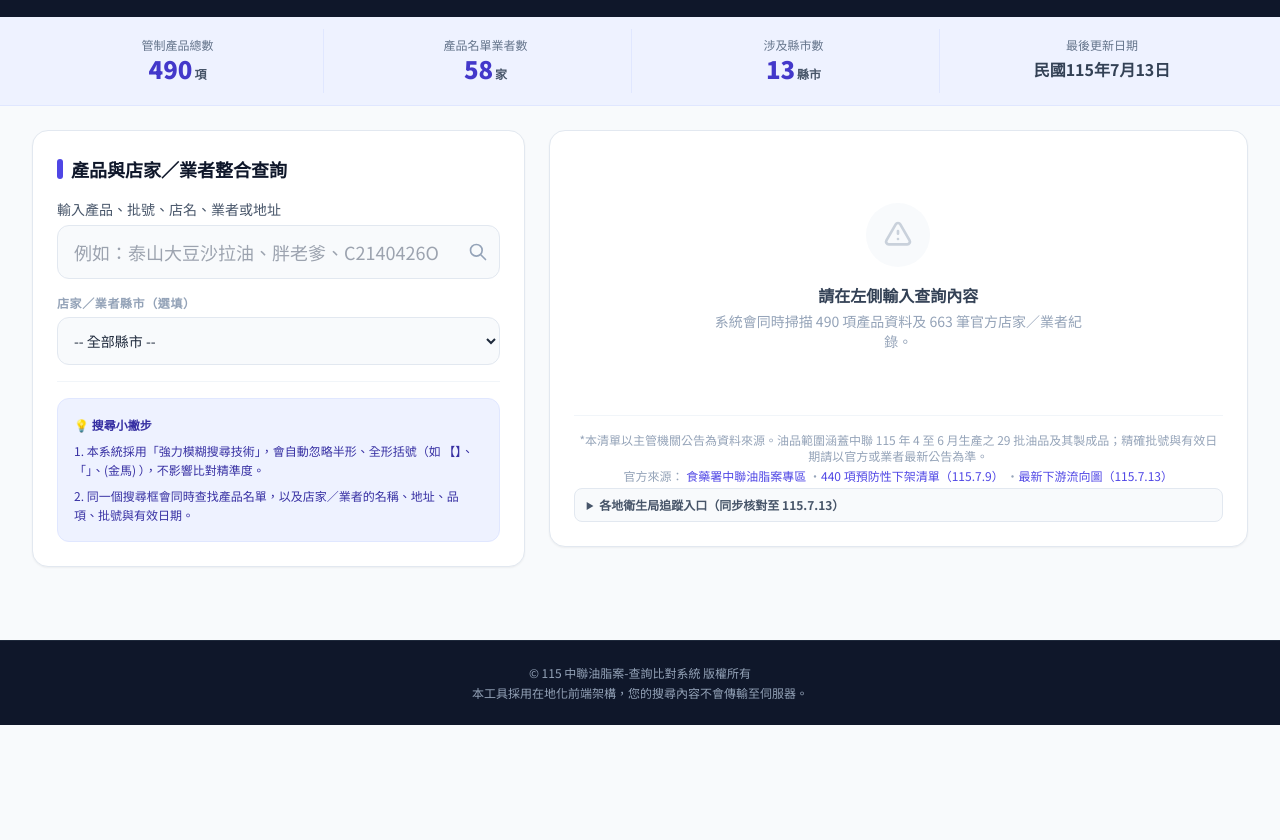
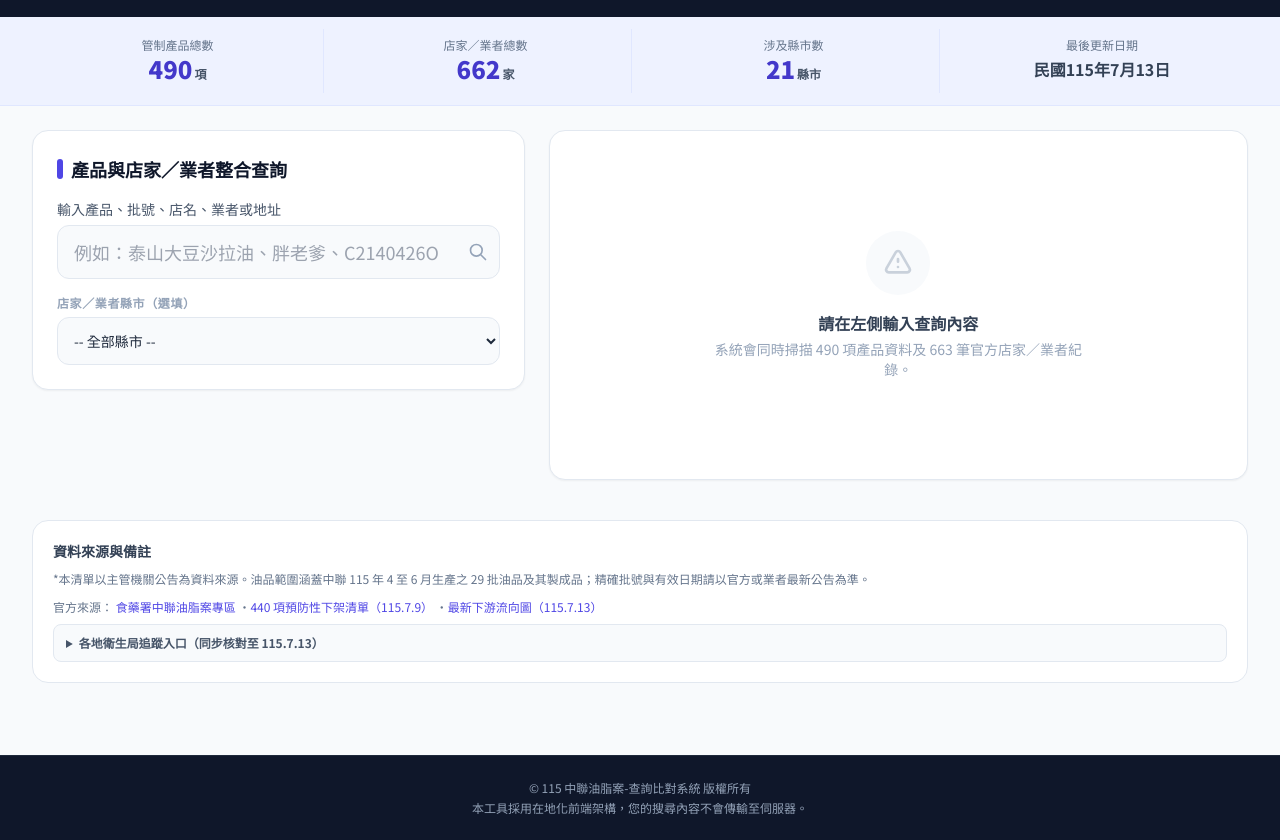
Before and after one commit to what0369/oil-case-checker, a plain HTML site: page index.html in a window 1280 px wide. Shown: the part 75-915 px from the top of the page. Before the commit the page ends 800 px from the top, so only its background shows below. Drawn offline with nearby package versions, Linux system fonts and the light colour scheme.

Commit message:
Refine search layout and overview stats

```diff
--- a/index.html
+++ b/index.html
@@ -61,8 +61,8 @@
                 <span class="text-2xl font-black text-indigo-700" id="stat-total-products">--</span><span class="text-xs text-slate-600 font-semibold ml-0.5">項</span>
             </div>
             <div class="p-2 border-r border-indigo-100 last:border-none">
-                <span class="text-xs text-slate-500 block">產品名單業者數</span>
-                <span class="text-2xl font-black text-indigo-700" id="stat-total-vendors">--</span><span class="text-xs text-slate-600 font-semibold ml-0.5">家</span>
+                <span class="text-xs text-slate-500 block">店家／業者總數</span>
+                <span class="text-2xl font-black text-indigo-700" id="stat-total-businesses" title="依店家／業者名稱與地址去重計算">--</span><span class="text-xs text-slate-600 font-semibold ml-0.5">家</span>
             </div>
             <div class="p-2 border-r border-indigo-100 last:border-none">
                 <span class="text-xs text-slate-500 block">涉及縣市數</span>
@@ -108,14 +108,6 @@
                                     <option value="">-- 全部縣市 --</option>
                                 </select>
                             </div>
-                            <hr class="border-slate-100 my-2">
-                            <div class="bg-indigo-50 border border-indigo-100 rounded-xl p-4 text-xs text-indigo-800 leading-relaxed space-y-1.5">
-                                <p class="font-semibold flex items-center gap-1">
-                                    💡 搜尋小撇步
-                                </p>
-                                <p>1. 本系統採用「強力模糊搜尋技術」，會自動忽略半形、全形括號（如 【】、「」、(金馬) ），不影響比對精準度。</p>
-                                <p>2. 同一個搜尋框會同時查找產品名單，以及店家／業者的名稱、地址、品項、批號與有效日期。</p>
-                            </div>
                         </div>
                     </div>
                 </div>
@@ -149,31 +141,6 @@
                                     <!-- 動態生成項目 -->
                                 </div>
                             </div>
-                        </div>
-                        <!-- 宣導警語 -->
-                        <div class="text-center text-xs text-slate-400 border-t border-slate-100 pt-4 mt-4 space-y-1">
-                            <p>*本清單以主管機關公告為資料來源。油品範圍涵蓋中聯 115 年 4 至 6 月生產之 29 批油品及其製成品；精確批號與有效日期請以官方或業者最新公告為準。</p>
-                            <p>
-                                官方來源：
-                                <a class="text-indigo-600 hover:underline" href="https://www.fda.gov.tw/TC/site13712.aspx" target="_blank" rel="noopener noreferrer">食藥署中聯油脂案專區</a>
-                                ・<a class="text-indigo-600 hover:underline" href="https://www.fda.gov.tw/tc/includes/GetFile.ashx?id=f639192111390612445&amp;iid=13719&amp;type=3" target="_blank" rel="noopener noreferrer">440 項預防性下架清單（115.7.9）</a>
-                                ・<a class="text-indigo-600 hover:underline" href="https://www.fda.gov.tw/tc/includes/GetFile.ashx?id=f639195480017506674&amp;iid=13717&amp;type=3" target="_blank" rel="noopener noreferrer">最新下游流向圖（115.7.13）</a>
-                            </p>
-                            <details class="mt-2 text-left rounded-lg border border-slate-200 bg-slate-50 px-3 py-2">
-                                <summary class="cursor-pointer font-semibold text-slate-600">各地衛生局追蹤入口（同步核對至 115.7.13）</summary>
-                                <p class="mt-2 leading-6">
-                                    <a class="text-indigo-600 hover:underline" href="https://health.gov.taipei/cp.aspx?n=6555F4B30177F97D" target="_blank" rel="noopener noreferrer">臺北市</a>
-                                    ・<a class="text-indigo-600 hover:underline" href="https://foodtracer.health.ntpc.gov.tw/w/foodtracer/oil" target="_blank" rel="noopener noreferrer">新北市</a>
-                                    ・<a class="text-indigo-600 hover:underline" href="https://food-safety.tycg.gov.tw/News_Content.aspx?n=1268&amp;s=6264&amp;sms=11293" target="_blank" rel="noopener noreferrer">桃園市</a>
-                                    ・<a class="text-indigo-600 hover:underline" href="https://dep.hcchb.gov.tw/ch/home.jsp?dataserno=202607090001&amp;id=43&amp;mcustomize=onemessages_view.jsp&amp;mserno=202310020002&amp;parentpath=0%2C40%2C42&amp;t=HcchbOnes&amp;toolsflag=Y" target="_blank" rel="noopener noreferrer">新竹市</a>
-                                    ・<a class="text-indigo-600 hover:underline" href="https://www.hcshb.gov.tw/News_Content.aspx?n=24&amp;s=109802" target="_blank" rel="noopener noreferrer">新竹縣</a>
-                                    ・<a class="text-indigo-600 hover:underline" href="https://www.mlshb.gov.tw/nc/article?id=64766940-e130-48d1-9736-acabed4454b5" target="_blank" rel="noopener noreferrer">苗栗縣</a>
-                                    ・<a class="text-indigo-600 hover:underline" href="https://www.taichung.gov.tw/3320502/post" target="_blank" rel="noopener noreferrer">臺中市</a>
-                                    ・<a class="text-indigo-600 hover:underline" href="https://www.chcg.gov.tw/ch2/newsdetail.aspx?bull_id=433874" target="_blank" rel="noopener noreferrer">彰化縣</a>
-                                    ・<a class="text-indigo-600 hover:underline" href="https://health.kcg.gov.tw/Content_List.aspx?n=CD6EBC84144C4E1B" target="_blank" rel="noopener noreferrer">高雄市</a>
-                                </p>
-                                <p class="mt-1 text-slate-500">地方資料多為下游業者、通路、稽查與下架進度；產品查詢仍以食藥署清單為主，避免把業者名單重複計為產品。</p>
-                            </details>
                         </div>
                     </div>
                 </div>
@@ -274,6 +241,33 @@
                 </div>
             </div>
         </div>
+
+        <!-- 全站資料來源與備註：固定置於主要內容最下方，避免打斷查詢結果 -->
+        <section id="source-notes" class="mt-10 bg-white rounded-2xl border border-slate-200 p-5 text-xs text-slate-500 leading-relaxed space-y-2">
+            <h2 class="text-sm font-bold text-slate-700">資料來源與備註</h2>
+            <p>*本清單以主管機關公告為資料來源。油品範圍涵蓋中聯 115 年 4 至 6 月生產之 29 批油品及其製成品；精確批號與有效日期請以官方或業者最新公告為準。</p>
+            <p>
+                官方來源：
+                <a class="text-indigo-600 hover:underline" href="https://www.fda.gov.tw/TC/site13712.aspx" target="_blank" rel="noopener noreferrer">食藥署中聯油脂案專區</a>
+                ・<a class="text-indigo-600 hover:underline" href="https://www.fda.gov.tw/tc/includes/GetFile.ashx?id=f639192111390612445&amp;iid=13719&amp;type=3" target="_blank" rel="noopener noreferrer">440 項預防性下架清單（115.7.9）</a>
+                ・<a class="text-indigo-600 hover:underline" href="https://www.fda.gov.tw/tc/includes/GetFile.ashx?id=f639195480017506674&amp;iid=13717&amp;type=3" target="_blank" rel="noopener noreferrer">最新下游流向圖（115.7.13）</a>
+            </p>
+            <details class="rounded-lg border border-slate-200 bg-slate-50 px-3 py-2">
+                <summary class="cursor-pointer font-semibold text-slate-600">各地衛生局追蹤入口（同步核對至 115.7.13）</summary>
+                <p class="mt-2 leading-6">
+                    <a class="text-indigo-600 hover:underline" href="https://health.gov.taipei/cp.aspx?n=6555F4B30177F97D" target="_blank" rel="noopener noreferrer">臺北市</a>
+                    ・<a class="text-indigo-600 hover:underline" href="https://foodtracer.health.ntpc.gov.tw/w/foodtracer/oil" target="_blank" rel="noopener noreferrer">新北市</a>
+                    ・<a class="text-indigo-600 hover:underline" href="https://food-safety.tycg.gov.tw/News_Content.aspx?n=1268&amp;s=6264&amp;sms=11293" target="_blank" rel="noopener noreferrer">桃園市</a>
+                    ・<a class="text-indigo-600 hover:underline" href="https://dep.hcchb.gov.tw/ch/home.jsp?dataserno=202607090001&amp;id=43&amp;mcustomize=onemessages_view.jsp&amp;mserno=202310020002&amp;parentpath=0%2C40%2C42&amp;t=HcchbOnes&amp;toolsflag=Y" target="_blank" rel="noopener noreferrer">新竹市</a>
+                    ・<a class="text-indigo-600 hover:underline" href="https://www.hcshb.gov.tw/News_Content.aspx?n=24&amp;s=109802" target="_blank" rel="noopener noreferrer">新竹縣</a>
+                    ・<a class="text-indigo-600 hover:underline" href="https://www.mlshb.gov.tw/nc/article?id=64766940-e130-48d1-9736-acabed4454b5" target="_blank" rel="noopener noreferrer">苗栗縣</a>
+                    ・<a class="text-indigo-600 hover:underline" href="https://www.taichung.gov.tw/3320502/post" target="_blank" rel="noopener noreferrer">臺中市</a>
+                    ・<a class="text-indigo-600 hover:underline" href="https://www.chcg.gov.tw/ch2/newsdetail.aspx?bull_id=433874" target="_blank" rel="noopener noreferrer">彰化縣</a>
+                    ・<a class="text-indigo-600 hover:underline" href="https://health.kcg.gov.tw/Content_List.aspx?n=CD6EBC84144C4E1B" target="_blank" rel="noopener noreferrer">高雄市</a>
+                </p>
+                <p class="mt-1 text-slate-500">地方資料多為下游業者、通路、稽查與下架進度；產品查詢仍以食藥署清單為主，避免把業者名單重複計為產品。</p>
+            </details>
+        </section>
     </main>
     <!-- 頁腳 -->
     <footer class="bg-slate-900 text-slate-400 border-t border-slate-800 text-center py-6 text-xs mt-12 space-y-1">
@@ -810,10 +804,17 @@
         }
         // 統計頂部數據
         function calculateOverallStats() {
-            const uniqueVendors = new Set(productsDatabase.map(p => p.vendor)).size;
-            const uniqueCounties = new Set(productsDatabase.map(p => p.county)).size;
+            const uniqueBusinesses = new Set(
+                businessDatabase
+                    .map(item => `${String(item.name || '').trim()}|${String(item.address || '').trim()}`)
+                    .filter(key => key !== '|')
+            ).size;
+            const uniqueCounties = new Set([
+                ...productsDatabase.map(item => item.county),
+                ...businessDatabase.map(item => item.county)
+            ].filter(Boolean)).size;
             document.getElementById('stat-total-products').textContent = productsDatabase.length;
-            document.getElementById('stat-total-vendors').textContent = uniqueVendors;
+            document.getElementById('stat-total-businesses').textContent = uniqueBusinesses;
             document.getElementById('stat-total-counties').textContent = uniqueCounties;
         }
         // 強力模糊文本清理程序 (移除標點符號、括弧、空格，提升配對成功率)
```
